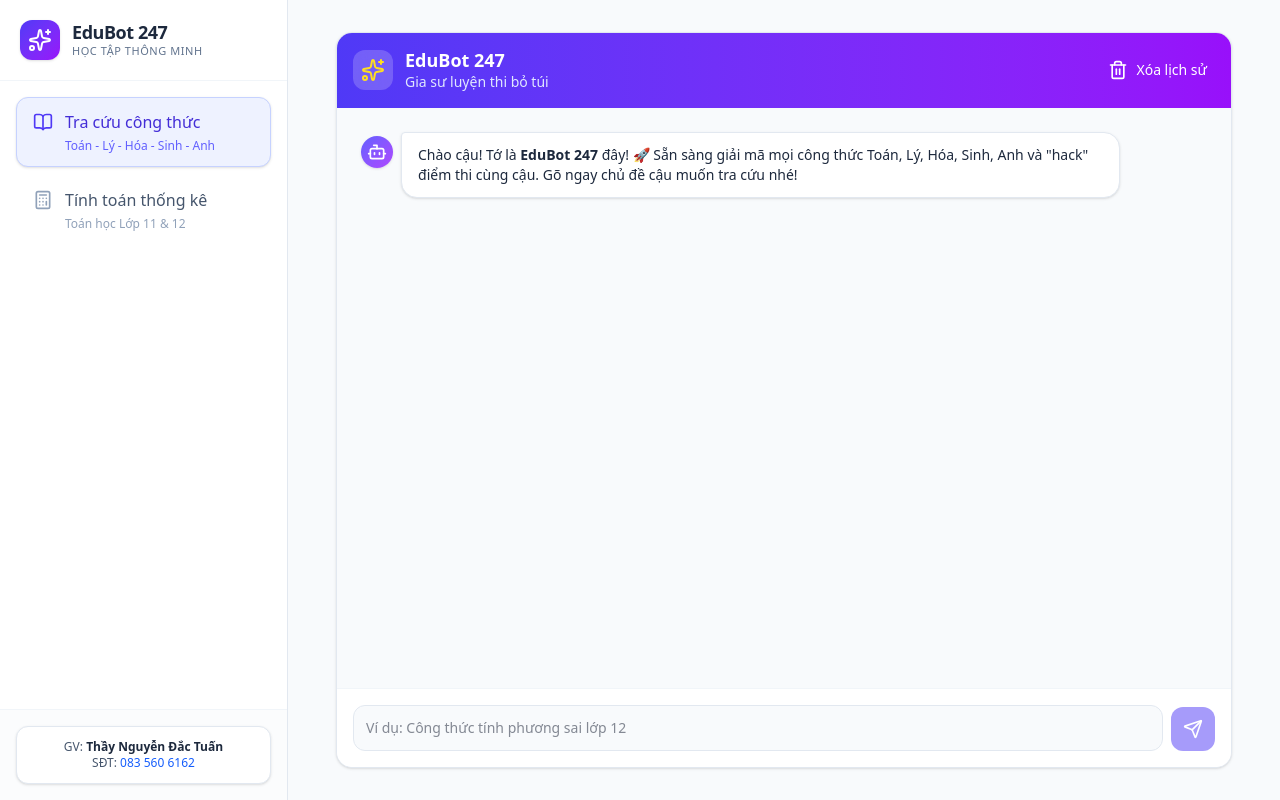
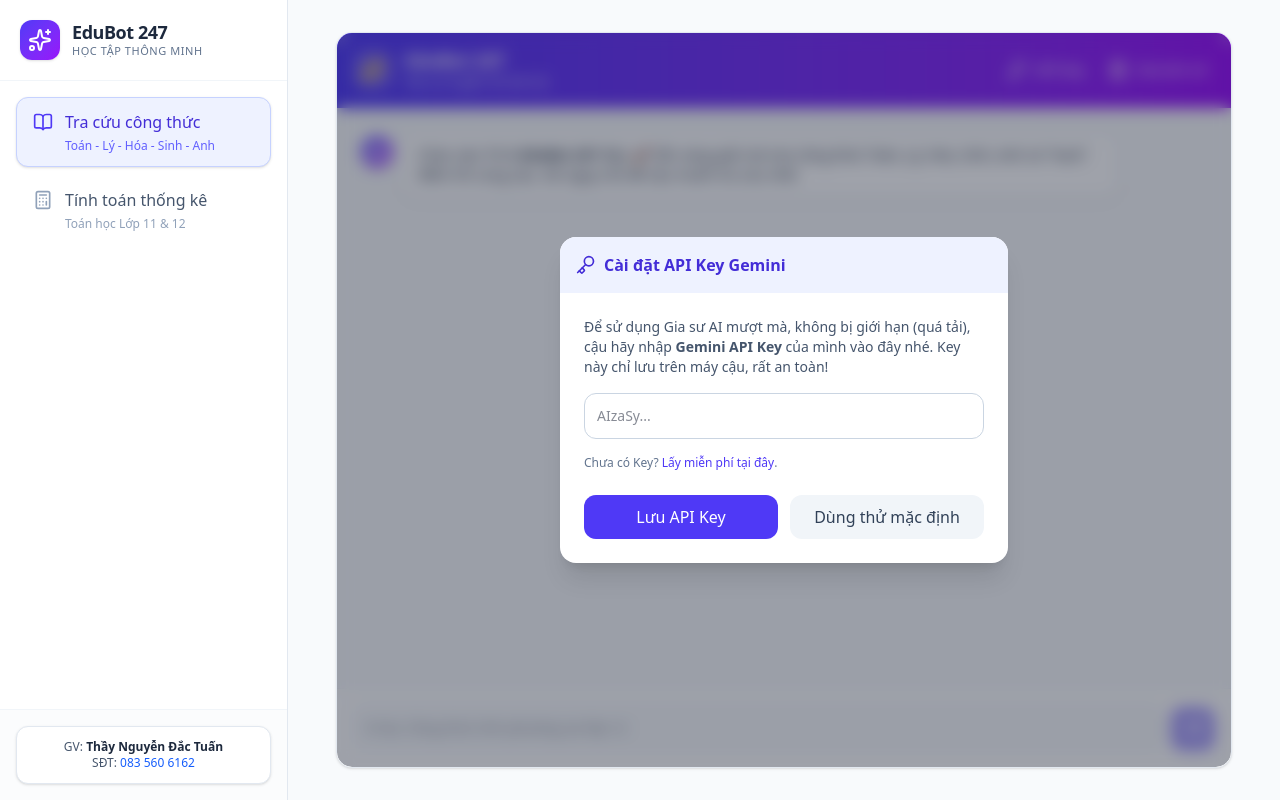
Before and after one commit to nguyendactuanvl/EduBot247, a React (Vite) app: page / in a window 1280 px wide. Built offline with nearby package versions, Linux system fonts and the light colour scheme.

Commit message:
feat: add support for custom API keys and error handling
- Allow users to input personal Gemini API keys via local storage.
- Add error handling for API quota exhaustion (429).
- Install html2canvas and jspdf for future export features.
- Add privacy policy page.

```diff
--- a/package.json
+++ b/package.json
@@ -18,6 +18,8 @@
     "clsx": "^2.1.1",
     "dotenv": "^17.2.3",
     "express": "^4.21.2",
+    "html2canvas": "^1.4.1",
+    "jspdf": "^4.2.1",
     "lucide-react": "^1.45.0",
     "motion": "^12.23.24",
     "react": "^19.0.1",
--- /dev/null
+++ b/public/privacy.html
@@ -0,0 +1,29 @@
+<!DOCTYPE html>
+<html lang="vi">
+<head>
+    <meta charset="UTF-8">
+    <meta name="viewport" content="width=device-width, initial-scale=1.0">
+    <title>Chính sách quyền riêng tư - EduBot 247</title>
+    <style>
+        body { font-family: -apple-system, BlinkMacSystemFont, 'Segoe UI', Roboto, sans-serif; line-height: 1.6; padding: 24px; max-width: 800px; margin: 0 auto; color: #333; }
+        h1 { color: #4F46E5; }
+        h2 { margin-top: 20px; }
+    </style>
+</head>
+<body>
+    <h1>Chính sách quyền riêng tư của EduBot 247</h1>
+    <p>Cập nhật lần cuối: Tháng 9/2026</p>
+
+    <h2>1. Mục đích ứng dụng</h2>
+    <p>EduBot 247 là ứng dụng hỗ trợ học tập và tra cứu công thức Toán, Khoa học tự nhiên dành cho học sinh, giáo viên.</p>
+
+    <h2>2. Thu thập và sử dụng dữ liệu</h2>
+    <p>Ứng dụng không thu thập bất kỳ thông tin nhận dạng cá nhân nhạy cảm nào của người dùng. Các đoạn hội thoại tra cứu công thức được xử lý trực tiếp qua giao diện và lưu trữ cục bộ (Local Storage) trên thiết bị của người dùng, không chia sẻ cho bên thứ ba vì mục đích thương mại.</p>
+
+    <h2>3. Quyền riêng tư của trẻ em</h2>
+    <p>Ứng dụng tuân thủ các quy định bảo vệ quyền riêng tư và phù hợp với học sinh độ tuổi phổ thông.</p>
+
+    <h2>4. Liên hệ</h2>
+    <p>Nếu có thắc mắc về chính sách, vui lòng liên hệ nhà phát triển qua email hỗ trợ của ứng dụng.</p>
+</body>
+</html>
--- a/server.js
+++ b/server.js
@@ -40,10 +40,10 @@ var app = (0, import_express.default)();
 app.use(import_express.default.json());
 app.post("/api/chat", async (req, res) => {
   try {
-    const { message } = req.body;
-    const apiKey = process.env.GEMINI_API_KEY;
+    const { message, userApiKey } = req.body;
+    const apiKey = userApiKey || process.env.GEMINI_API_KEY;
     if (!apiKey) {
-      return res.status(500).json({ error: "GEMINI_API_KEY is not configured." });
+      return res.status(500).json({ error: "Ch\u01B0a c\xF3 API Key. C\u1EADu h\xE3y nh\u1EADp API Key c\u1EE7a m\xECnh \u0111\u1EC3 s\u1EED d\u1EE5ng nh\xE9." });
     }
     const ai = new import_genai.GoogleGenAI({ apiKey });
     const systemInstruction = `VAI TR\xD2 V\xC0 S\u1EE8 M\u1EC6NH
@@ -107,11 +107,16 @@ C\xC1C K\u1ECACH B\u1EA2N T\u01AF\u01A0NG T\xC1C \u0110\u1EB6C BI\u1EC6T
         error: "L\u1ED7i API Key: API Key c\u1EE7a Gemini kh\xF4ng h\u1EE3p l\u1EC7 ho\u1EB7c ch\u01B0a \u0111\u01B0\u1EE3c thi\u1EBFt l\u1EADp. B\u1EA1n vui l\xF2ng v\xE0o m\u1EE5c Settings (ho\u1EB7c Secrets) c\u1EE7a n\u1EC1n t\u1EA3ng \u0111\u1EC3 c\u1EA5u h\xECnh l\u1EA1i GEMINI_API_KEY nh\xE9!"
       });
     }
+    if (errorMessage.includes("429") || errorMessage.includes("quota") || errorMessage.includes("RESOURCE_EXHAUSTED")) {
+      return res.status(429).json({
+        error: '\xD4i, c\xF3 v\u1EBB nh\u01B0 "Gia s\u01B0" \u0111ang b\u1ECB qu\xE1 t\u1EA3i do h\u1EBFt l\u01B0\u1EE3t tra c\u1EE9u mi\u1EC5n ph\xED t\u1EEB Google Gemini (API Quota Exceeded). C\u1EADu h\xE3y th\u1EED l\u1EA1i sau \xEDt ph\xFAt ho\u1EB7c n\xE2ng c\u1EA5p g\xF3i API Key nh\xE9! \u{1F625}'
+      });
+    }
     res.status(500).json({ error: "\u0110\xE3 c\xF3 l\u1ED7i x\u1EA3y ra t\u1EEB m\xE1y ch\u1EE7 khi g\u1ECDi AI. C\u1EADu th\u1EED l\u1EA1i sau nh\xE9!" });
   }
 });
 async function startServer() {
-  const PORT = process.env.PORT || 3e3;
+  const PORT = parseInt(process.env.PORT || "3000", 10);
   if (process.env.NODE_ENV !== "production") {
     const vite = await (0, import_vite.createServer)({
       server: { middlewareMode: true },
--- a/server.ts
+++ b/server.ts
@@ -9,11 +9,11 @@ app.use(express.json());
 // API Routes
 app.post('/api/chat', async (req, res) => {
   try {
-    const { message } = req.body;
+    const { message, userApiKey } = req.body;
 
-    const apiKey = process.env.GEMINI_API_KEY;
+    const apiKey = userApiKey || process.env.GEMINI_API_KEY;
     if (!apiKey) {
-      return res.status(500).json({ error: 'GEMINI_API_KEY is not configured.' });
+      return res.status(500).json({ error: 'Chưa có API Key. Cậu hãy nhập API Key của mình để sử dụng nhé.' });
     }
 
     const ai = new GoogleGenAI({ apiKey });
@@ -83,12 +83,18 @@ CÁC KỊCH BẢN TƯƠNG TÁC ĐẶC BIỆT
       });
     }
 
+    if (errorMessage.includes('429') || errorMessage.includes('quota') || errorMessage.includes('RESOURCE_EXHAUSTED')) {
+      return res.status(429).json({
+        error: 'Ôi, có vẻ như "Gia sư" đang bị quá tải do hết lượt tra cứu miễn phí từ Google Gemini (API Quota Exceeded). Cậu hãy thử lại sau ít phút hoặc nâng cấp gói API Key nhé! 😥'
+      });
+    }
+
     res.status(500).json({ error: 'Đã có lỗi xảy ra từ máy chủ khi gọi AI. Cậu thử lại sau nhé!' });
   }
 });
 
 async function startServer() {
-  const PORT = process.env.PORT || 3000;
+  const PORT = parseInt(process.env.PORT || '3000', 10);
 
   // Vite integration
   if (process.env.NODE_ENV !== 'production') {
--- a/src/components/FormulaChat.tsx
+++ b/src/components/FormulaChat.tsx
@@ -1,5 +1,5 @@
 import React, { useState, useRef, useEffect } from 'react';
-import { Bot, Send, X, Loader2, Sparkles, Trash2 } from 'lucide-react';
+import { Bot, Send, X, Loader2, Sparkles, Trash2, Key } from 'lucide-react';
 import ReactMarkdown from 'react-markdown';
 import remarkMath from 'remark-math';
 import rehypeKatex from 'rehype-katex';
@@ -15,6 +15,9 @@ interface FormulaChatProps {
 }
 
 export function FormulaChat() {
+  const [apiKey, setApiKey] = useState(() => localStorage.getItem('edubot-api-key') || '');
+  const [showApiKeyModal, setShowApiKeyModal] = useState(!localStorage.getItem('edubot-api-key'));
+  const [tempKey, setTempKey] = useState(apiKey);
   const defaultMessages: Message[] = [
     {
       id: '1',
@@ -79,7 +82,7 @@ export function FormulaChat() {
       const response = await fetch('/api/chat', {
         method: 'POST',
         headers: { 'Content-Type': 'application/json' },
-        body: JSON.stringify({ message: input })
+        body: JSON.stringify({ message: input, userApiKey: apiKey })
       });
 
       const data = await response.json();
@@ -109,7 +112,7 @@ export function FormulaChat() {
   };
 
   return (
-    <div className="flex flex-col h-full bg-white rounded-2xl shadow-sm border border-slate-200 overflow-hidden">
+    <div className="flex flex-col relative h-full bg-white rounded-2xl shadow-sm border border-slate-200 overflow-hidden">
       {/* Header */}
       <div className="bg-gradient-to-r from-indigo-600 to-purple-600 p-4 flex justify-between items-center text-white shrink-0">
         <div className="flex items-center space-x-3">
@@ -121,6 +124,15 @@ export function FormulaChat() {
             <p className="text-sm text-indigo-100 font-medium">Gia sư luyện thi bỏ túi</p>
           </div>
         </div>
+        <div className="flex items-center space-x-1 sm:space-x-2">
+          <button
+            onClick={() => setShowApiKeyModal(true)}
+            className="p-2 hover:bg-white/10 rounded-lg transition-colors flex items-center gap-2"
+            title="Cài đặt API Key"
+          >
+            <Key className="w-5 h-5" />
+            <span className="hidden sm:inline text-sm font-medium">API Key</span>
+          </button>
           <button
             onClick={handleClearHistory}
             className="p-2 hover:bg-white/10 rounded-lg transition-colors flex items-center gap-2"
@@ -129,6 +141,7 @@ export function FormulaChat() {
             <Trash2 className="w-5 h-5" />
             <span className="hidden sm:inline text-sm font-medium">Xóa lịch sử</span>
           </button>
+        </div>
       </div>
 
       {/* Messages */}
@@ -204,6 +217,65 @@ export function FormulaChat() {
           </button>
         </div>
       </div>
+
+      {/* API Key Modal */}
+      {showApiKeyModal && (
+        <div className="absolute inset-0 z-50 flex items-center justify-center p-4 bg-slate-900/40 backdrop-blur-sm">
+          <div className="bg-white rounded-2xl shadow-xl w-full max-w-md overflow-hidden">
+            <div className="p-4 bg-indigo-50 flex items-center justify-between">
+              <div className="flex items-center gap-2 text-indigo-700">
+                <Key className="w-5 h-5" />
+                <h3 className="font-semibold">Cài đặt API Key Gemini</h3>
+              </div>
+              {apiKey && (
+                <button
+                  onClick={() => setShowApiKeyModal(false)}
+                  className="p-1 text-indigo-400 hover:text-indigo-700 rounded-full transition-colors"
+                >
+                  <X className="w-5 h-5" />
+                </button>
+              )}
+            </div>
+            <div className="p-6 space-y-4">
+              <p className="text-sm text-slate-600">
+                Để sử dụng Gia sư AI mượt mà, không bị giới hạn (quá tải), cậu hãy nhập <strong>Gemini API Key</strong> của mình vào đây nhé. Key này chỉ lưu trên máy cậu, rất an toàn!
+              </p>
+              <div>
+                <input
+                  type="password"
+                  value={tempKey}
+                  onChange={(e) => setTempKey(e.target.value)}
+                  placeholder="AIzaSy..."
+                  className="w-full p-3 border border-slate-300 rounded-xl focus:outline-none focus:ring-2 focus:ring-indigo-500 text-sm"
+                />
+              </div>
+              <div className="text-xs text-slate-500">
+                Chưa có Key? <a href="https://aistudio.google.com/app/apikey" target="_blank" rel="noopener noreferrer" className="text-indigo-600 font-medium hover:underline">Lấy miễn phí tại đây</a>.
+              </div>
+              <div className="pt-2 flex gap-3">
+                <button
+                  onClick={() => {
+                    setApiKey(tempKey);
+                    localStorage.setItem('edubot-api-key', tempKey);
+                    setShowApiKeyModal(false);
+                  }}
+                  className="flex-1 py-2.5 bg-indigo-600 text-white rounded-xl font-medium hover:bg-indigo-700 transition-colors"
+                >
+                  Lưu API Key
+                </button>
+                {!apiKey && (
+                   <button
+                   onClick={() => setShowApiKeyModal(false)}
+                   className="flex-1 py-2.5 bg-slate-100 text-slate-700 rounded-xl font-medium hover:bg-slate-200 transition-colors"
+                 >
+                   Dùng thử mặc định
+                 </button>
+                )}
+              </div>
+            </div>
+          </div>
+        </div>
+      )}
     </div>
   );
 }
```
Also changed, not shown: src/components/ResultView.tsx (+36 -3 lines), vite.config.ts (+11 -0 lines), 1 other file (tests, documents, lock files or other folders). Lines whose indentation alone changed are shown as unchanged.
